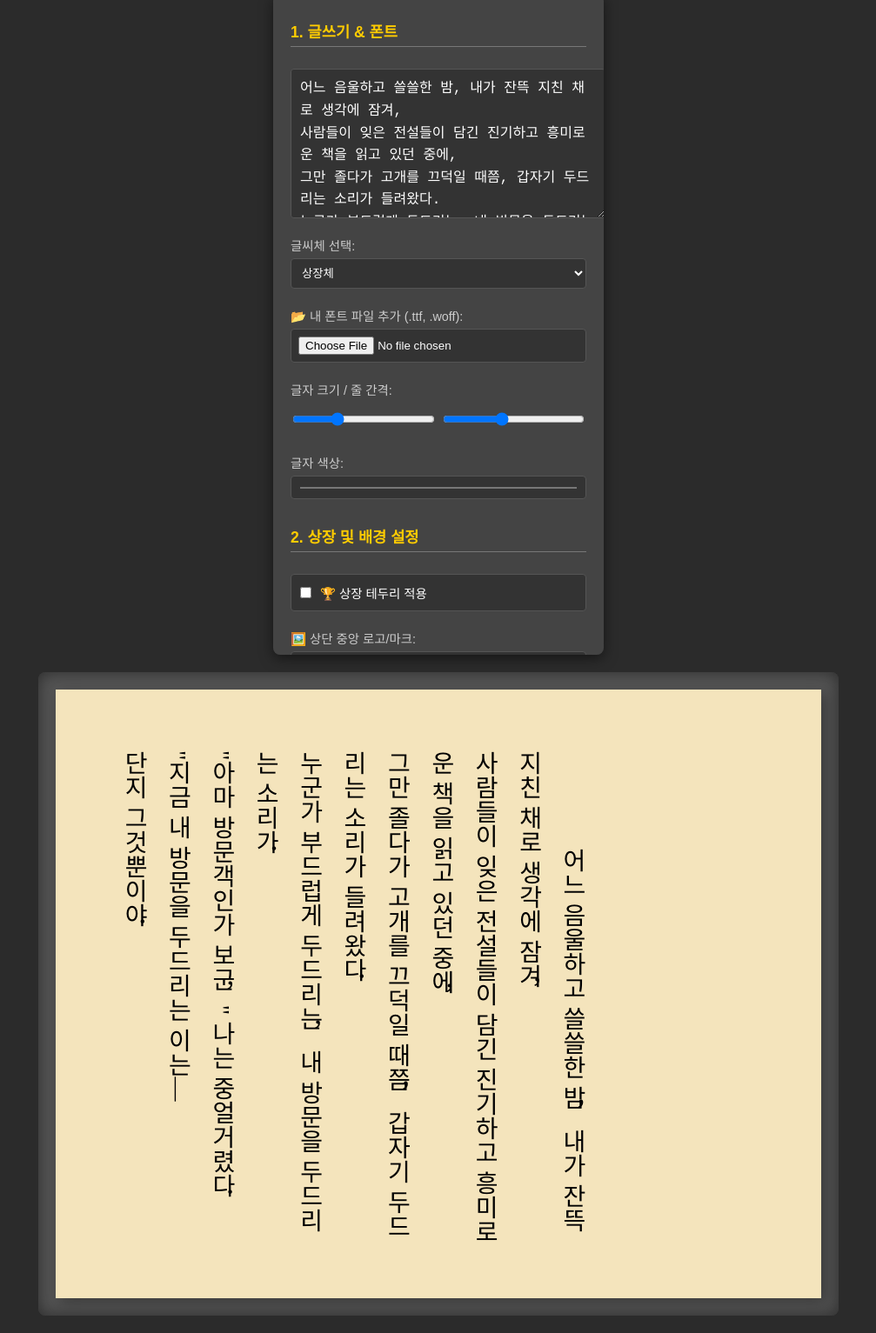
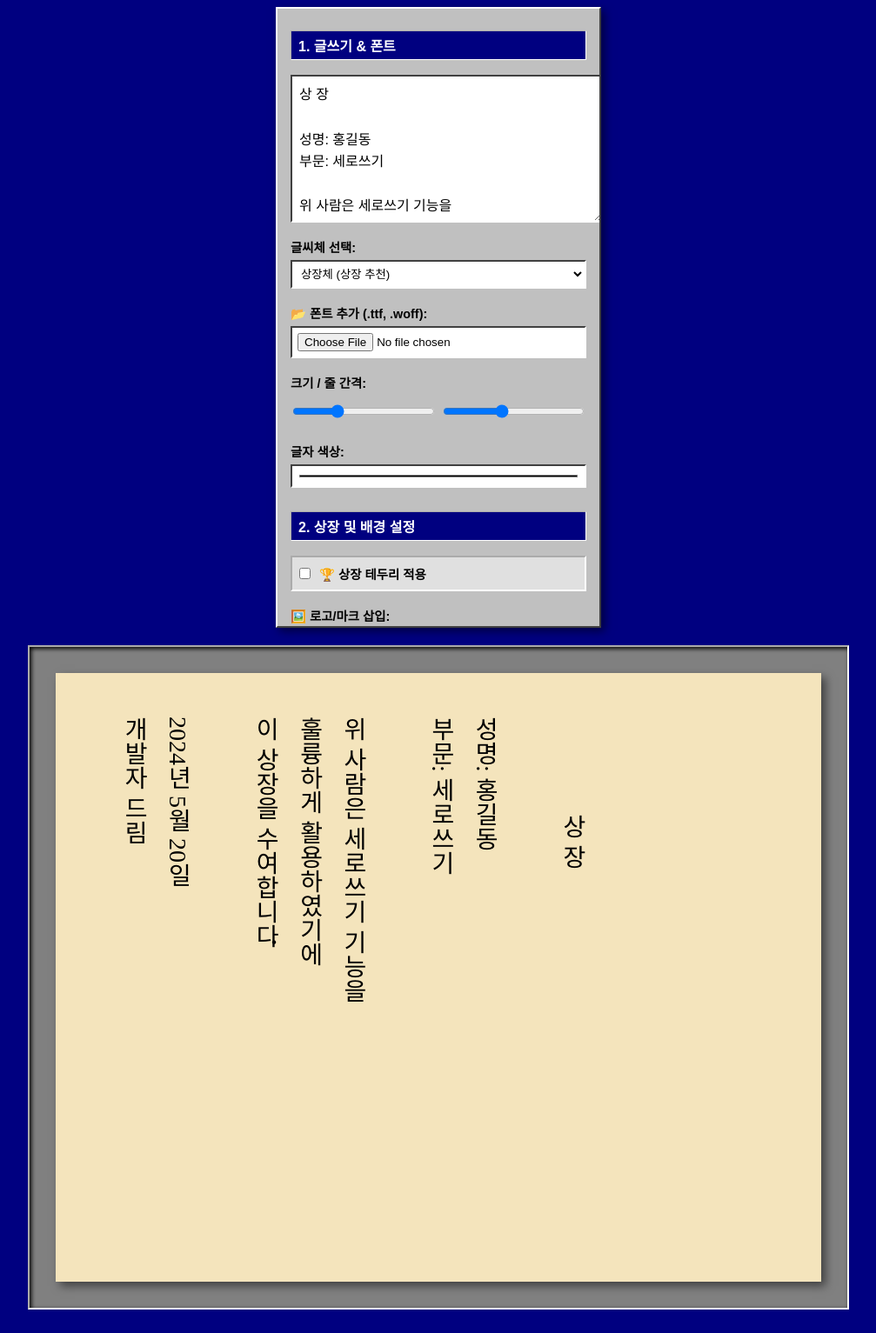
Before and after one commit to Hosain1291/serodoc, a plain HTML site: page index.html in a window 1280 px wide. Shown: the part 114-1647 px from the top of the page at 87% size, without its empty margins (136-1143 px from the left). Drawn offline with nearby package versions, Linux system fonts and the light colour scheme; a web font is replaced by a local one.

```diff
--- a/index.html
+++ b/index.html
@@ -16,11 +16,11 @@
         @font-face { font-family: 'Jalnan'; src: url('Jalnan-Regular.woff') format('woff'); }
         @font-face { font-family: 'Solmoe'; src: url('SolmoeKimDaeGeonhan-Medium.woff') format('woff'); }
 
-        /* UI 스타일 */
+        /* UI 스타일 - 레트로 DOS/Windows 95 스타일 */
         body {
-            background-color: #2b2b2b;
-            color: #eee;
-            font-family: 'Malgun Gothic', sans-serif;
+            background-color: #000080; /* 고전적인 파란 배경 */
+            color: #fff;
+            font-family: 'Gulim', 'Malgun Gothic', sans-serif;
             display: flex;
             flex-direction: column;
             align-items: center;
@@ -28,7 +28,18 @@
             margin: 0;
         }
 
-        h1 { margin-bottom: 20px; text-shadow: 2px 2px 4px #000; }
+        h1 {
+            margin-bottom: 20px;
+            text-shadow: 2px 2px #000;
+            font-family: 'Gulim', monospace;
+            background-color: #c0c0c0;
+            color: #000;
+            padding: 5px 20px;
+            border: 2px solid #fff;
+            border-right-color: #404040;
+            border-bottom-color: #404040;
+            box-shadow: 2px 2px 0px #000;
+        }
 
         .container {
             display: flex;
@@ -39,54 +50,69 @@
             width: 100%;
         }
 
-        /* 컨트롤 패널 */
+        /* 컨트롤 패널 - 회색 윈도우 스타일 */
         .controls {
-            background: #444;
-            padding: 20px;
-            border-radius: 8px;
-            color: #fff;
+            background: #c0c0c0;
+            padding: 15px;
+            border: 2px solid #fff;
+            border-right-color: #404040;
+            border-bottom-color: #404040;
+            color: #000;
             width: 340px;
             display: flex;
             flex-direction: column;
-            gap: 15px;
-            box-shadow: 0 4px 15px rgba(0,0,0,0.5);
-            max-height: 90vh;
+            gap: 12px;
+            box-shadow: 4px 4px 10px rgba(0,0,0,0.5);
+            max-height: 85vh;
             overflow-y: auto;
         }
 
+        /* 스크롤바 스타일 */
+        .controls::-webkit-scrollbar { width: 10px; background: #c0c0c0; }
+        .controls::-webkit-scrollbar-thumb { background: #808080; border: 1px solid #c0c0c0; }
+
         .section-title {
-            font-size: 1.1em;
+            font-size: 1em;
             font-weight: bold;
-            border-bottom: 1px solid #777;
-            padding-bottom: 5px;
-            margin-bottom: 10px;
+            background-color: #000080;
+            color: #fff;
+            padding: 4px 8px;
+            margin-bottom: 5px;
             margin-top: 10px;
-            color: #ffcc00;
+            border: 1px inset #fff;
         }
 
         .control-group { display: flex; flex-direction: column; gap: 5px; margin-bottom: 5px; }
-        label { font-size: 0.9em; color: #ccc; }
+        label { font-size: 0.9em; color: #000; font-weight: bold; }
 
-        /* 입력창(textarea) 스타일 */
+        /* 입력창(textarea) 스타일 - 인셋 효과 */
         textarea {
             width: 100%;
             height: 150px;
-            padding: 10px;
-            background: #333;
-            color: #fff;
-            border: 1px solid #555;
-            border-radius: 4px;
+            padding: 8px;
+            background: #fff;
+            color: #000;
+            border: 2px solid #404040;
+            border-right-color: #fff;
+            border-bottom-color: #fff;
+            border-radius: 0;
             resize: vertical;
             font-size: 16px;
             line-height: 1.6;
             writing-mode: horizontal-tb !important;
             text-orientation: mixed !important;
+            font-family: 'Gulim', sans-serif;
         }
 
         input[type="text"], select, input[type="file"], input[type="range"], input[type="color"] {
-            width: 100%; padding: 8px;
-            background: #333; color: #fff; border: 1px solid #555;
-            border-radius: 4px; box-sizing: border-box;
+            width: 100%; padding: 6px;
+            background: #fff; color: #000;
+            border: 2px solid #404040;
+            border-right-color: #fff;
+            border-bottom-color: #fff;
+            border-radius: 0;
+            box-sizing: border-box;
+            font-family: 'Gulim', sans-serif;
         }
 
         /* 체크박스 스타일 */
@@ -94,10 +120,9 @@
             display: flex;
             align-items: center;
             gap: 10px;
-            background: #333;
-            padding: 10px;
-            border-radius: 4px;
-            border: 1px solid #555;
+            background: #e0e0e0;
+            padding: 8px;
+            border: 2px inset #fff;
         }
         .checkbox-group input[type="checkbox"] {
             width: auto;
@@ -107,32 +132,48 @@
         .checkbox-group label {
             margin: 0;
             cursor: pointer;
-            color: #fff;
+            color: #000;
+            font-weight: bold;
         }
 
+        /* 레트로 버튼 스타일 */
         button {
-            background: #5a5a5a; color: white; border: none;
-            padding: 10px; border-radius: 4px; cursor: pointer;
-            font-weight: bold; transition: background 0.2s; margin-top: 5px;
+            background: #c0c0c0;
+            color: #000;
+            border: 2px solid #fff;
+            border-right-color: #404040;
+            border-bottom-color: #404040;
+            padding: 8px 12px;
+            border-radius: 0;
+            cursor: pointer;
+            font-weight: bold;
+            font-family: 'Gulim', sans-serif;
+            margin-top: 5px;
         }
-        button:hover { background: #777; }
-        button.primary { background: #007bff; }
-        button.primary:hover { background: #0056b3; }
-        button.danger { background: #dc3545; }
-        button.warning { background: #ffc107; color: #333; }
-        button.success { background: #28a745; }
+        button:active {
+            border: 2px solid #404040;
+            border-right-color: #fff;
+            border-bottom-color: #fff;
+            transform: translate(1px, 1px);
+        }
+        button:hover { background: #d0d0d0; }
 
-        /* 미리보기 영역 */
+        button.primary { color: #000080; }
+        button.danger { color: #800000; }
+        button.warning { color: #804000; }
+        button.success { color: #004000; }
+
+        /* 미리보기 영역 - 작업 공간 느낌 */
         .preview-wrapper {
-            background: #555;
-            padding: 20px;
-            border-radius: 8px;
+            background: #808080;
+            padding: 30px;
+            border: 2px inset #fff;
             overflow-x: auto;
             max-width: calc(100vw - 400px);
             min-width: 500px;
             display: flex;
             direction: rtl;
-            box-shadow: inset 0 0 20px rgba(0,0,0,0.5);
+            box-shadow: inset 2px 2px 5px #000;
         }
 
         /* 종이 스타일 */
@@ -140,7 +181,7 @@
             position: relative;
             writing-mode: vertical-rl;
             text-orientation: mixed;
-            direction: ltr; /* 글자 뒤집힘 방지 */
+            direction: ltr;
             text-align: left;
 
             height: 700px;
@@ -150,15 +191,15 @@
             background-color: #f4e4bc;
             color: #000;
 
-            /* [수정] 기본 여백 (로고 없을 때) */
-            padding: 70px 60px 60px 60px;
+            /* 기본 여백 */
+            padding: 50px 60px 60px 60px;
             box-sizing: border-box;
 
             font-family: 'Solmoe', 'Gungsuh', 'Batang', serif;
             font-size: 28px;
             line-height: 1.8;
 
-            box-shadow: 5px 5px 15px rgba(0,0,0,0.3);
+            box-shadow: 5px 5px 10px rgba(0,0,0,0.5);
             white-space: pre-wrap;
             word-break: break-all;
             overflow-wrap: break-word;
@@ -166,21 +207,19 @@
             transition: padding 0.3s ease, border 0.3s;
         }
 
-        /* [추가] 로고가 있을 때 적용되는 클래스 */
         #paper.has-logo {
-            padding-top: 170px; /* 로고 높이(약 100px) + 여백 확보 */
+            padding-top: 140px;
         }
 
         /* 상장 테두리 스타일 */
         #paper.certificate-mode {
-            border: 10px double #daa520; /* 금색 이중 테두리 */
+            border: 10px double #daa520;
             outline: 2px solid #daa520;
-            outline-offset: -20px; /* 안쪽 라인 */
+            outline-offset: -20px;
         }
 
         #paper p { margin: 0; white-space: pre-wrap; }
 
-        /* 문장 부호(점) 위치 보정 스타일 */
         .punct {
             display: inline-block;
             position: relative;
@@ -188,10 +227,9 @@
             margin-bottom: -0.45em;
         }
 
-        /* 상단 중앙 로고 스타일 */
         #topLogo {
             position: absolute;
-            top: 25px; /* 테두리 안쪽 적당한 위치 */
+            top: 25px;
             left: 50%;
             transform: translateX(-50%);
             max-width: 100px;
@@ -219,10 +257,7 @@
             direction: ltr;
         }
 
-        /* [수정] 이미지 도장: 그림자 제거 */
-        .stamp.image {
-            box-shadow: none;
-        }
+        .stamp.image { box-shadow: none; }
 
         .stamp.square {
             border-style: solid;
@@ -250,9 +285,9 @@
             position: absolute;
             top: -10px;
             right: -10px;
-            background: red;
+            background: #800000;
             color: white;
-            border-radius: 50%;
+            border-radius: 0;
             width: 20px;
             height: 20px;
             text-align: center;
@@ -262,6 +297,7 @@
             display: none;
             border: 1px solid white;
             z-index: 100;
+            box-shadow: 1px 1px 2px #000;
         }
         .stamp:hover .delete-btn { display: block; }
 
@@ -272,7 +308,7 @@
 </head>
 <body>
 
-    <h1>세로쓰기 서찰 생성기 (상장/완전판)</h1>
+    <h1>세로쓰기 문서 편집기 v3.0</h1>
 
     <div class="container">
         <!-- 설정 패널 -->
@@ -281,20 +317,25 @@
             <div class="section-title">1. 글쓰기 & 폰트</div>
             <div class="control-group">
                 <textarea id="textInput" placeholder="이곳에 내용을 입력하세요. 오른쪽 종이에 세로로 나타납니다.">
-어느 음울하고 쓸쓸한 밤, 내가 잔뜩 지친 채로 생각에 잠겨,
-사람들이 잊은 전설들이 담긴 진기하고 흥미로운 책을 읽고 있던 중에,
-그만 졸다가 고개를 끄덕일 때쯤, 갑자기 두드리는 소리가 들려왔다.
-누군가 부드럽게 두드리는, 내 방문을 두드리는 소리가.
-"아마 방문객인가 보군," 나는 중얼거렸다. "지금 내 방문을 두드리는 이는—
-단지 그것뿐이야.</textarea>
+상 장
+
+성명: 홍길동
+부문: 세로쓰기
+
+위 사람은 세로쓰기 기능을
+훌륭하게 활용하였기에
+이 상장을 수여합니다.
+
+2024년 5월 20일
+개발자 드림</textarea>
             </div>
 
             <div class="control-group">
                 <label>글씨체 선택:</label>
                 <select id="fontSelect">
-                    <option value="'Sangjang', serif">상장체</option>
+                    <option value="'Sangjang', serif">상장체 (상장 추천)</option>
                     <option value="'Solmoe', 'Gungsuh', serif">솔뫼 김대건</option>
-                    <option value="'Jinin', 'Gungsuh', serif">지닌체</option>
+                    <option value="'Jinin', 'Gungsuh', serif">지닌체 (붓글씨)</option>
                     <option value="'Dobong', sans-serif">도봉옛길</option>
                     <option value="'Gaehangro', sans-serif">개항로</option>
                     <option value="'Jalnan', sans-serif">잘난체</option>
@@ -302,12 +343,12 @@
             </div>
 
             <div class="control-group">
-                <label>📂 내 폰트 파일 추가 (.ttf, .woff):</label>
+                <label>📂 폰트 추가 (.ttf, .woff):</label>
                 <input type="file" id="customFontFile" accept=".ttf, .otf, .woff, .woff2">
             </div>
 
             <div class="control-group">
-                <label>글자 크기 / 줄 간격:</label>
+                <label>크기 / 줄 간격:</label>
                 <div style="display:flex; gap:5px;">
                     <input type="range" id="fontSize" min="16" max="60" value="28" style="flex:1">
                     <input type="range" id="lineHeight" min="10" max="30" value="18" style="flex:1">
@@ -328,7 +369,7 @@
             </div>
 
             <div class="control-group">
-                <label>🖼️ 상단 중앙 로고/마크:</label>
+                <label>🖼️ 로고/마크 삽입:</label>
                 <input type="file" id="logoImageFile" accept="image/*">
             </div>
 
@@ -338,16 +379,16 @@
             </div>
 
             <div class="control-group">
-                <label>종이 높이 (문서 길이):</label>
+                <label>문서 길이:</label>
                 <input type="range" id="paperHeight" min="400" max="1500" value="700">
             </div>
 
             <div class="checkbox-group">
                 <input type="checkbox" id="autoHeightCheck">
-                <label for="autoHeightCheck">세로 길이 자동 확장</label>
+                <label for="autoHeightCheck">길이 자동 확장</label>
             </div>
 
-            <div class="section-title">3. 도장(낙관) 찍기</div>
+            <div class="section-title">3. 도장(낙관)</div>
             <div class="control-group">
                 <label>도장 종류:</label>
                 <select id="stampType">
@@ -358,32 +399,32 @@
             </div>
 
             <div id="textStampInput" class="control-group">
-                <label>이름 (2~4글자 추천):</label>
+                <label>이름 (2~4글자):</label>
                 <input type="text" id="stampText" value="홍길동인" maxlength="6">
                 <label>도장 색상:</label>
                 <input type="color" id="stampColor" value="#cc0000">
             </div>
 
             <div id="imageStampInput" class="control-group" style="display:none;">
-                <label>도장 이미지 파일:</label>
+                <label>도장 이미지:</label>
                 <input type="file" id="stampImageFile" accept="image/*">
             </div>
 
-            <button onclick="addStamp()" style="background:#8b4513;">🧧 도장 찍기 (생성)</button>
+            <button onclick="addStamp()" style="background:#c0c0c0;">[ 도장 찍기 ]</button>
 
             <div style="display: flex; gap: 5px; margin-top: 5px;">
-                <button onclick="alignStamp('center')" class="success" style="flex:1;">◎ 중앙 정렬</button>
-                <button onclick="alignStamp('bottom')" class="success" style="flex:1;">↓ 하단 정렬</button>
+                <button onclick="alignStamp('center')" class="success" style="flex:1;">중앙 정렬</button>
+                <button onclick="alignStamp('bottom')" class="success" style="flex:1;">하단 정렬</button>
             </div>
 
             <div style="display: flex; gap: 5px; margin-top: 5px;">
-                <button id="undoStampBtn" class="warning" style="flex:1;">↩️ 방금 취소</button>
-                <button id="clearStampsBtn" class="danger" style="flex:1;">🗑️ 모두 삭제</button>
+                <button id="undoStampBtn" class="warning" style="flex:1;">실행 취소</button>
+                <button id="clearStampsBtn" class="danger" style="flex:1;">전체 삭제</button>
             </div>
 
 
             <div class="section-title">4. 저장</div>
-            <button id="saveBtn" class="primary">📸 전체 이미지(PNG) 저장</button>
+            <button id="saveBtn" class="primary">💾 이미지(PNG) 저장</button>
         </div>
 
         <!-- 결과물 미리보기 -->
@@ -534,7 +575,12 @@
         function addStamp() {
             const type = stampType.value;
             const div = document.createElement('div');
-            div.className = `stamp ${type}`;
+            // 이미지 타입인 경우 클래스 추가
+            if (type === 'image') {
+                div.className = `stamp ${type}`; // .stamp.image 가 됨
+            } else {
+                div.className = `stamp ${type}`;
+            }
             div.setAttribute('tabindex', '0'); // 포커스 가능하게 설정
 
             const delBtn = document.createElement('div');
@@ -705,7 +751,7 @@
             htmlToImage.toPng(paper)
                 .then(function (dataUrl) {
                     var link = document.createElement('a');
-                    link.download = '나만의_서찰_상장.png';
+                    link.download = '문서.png';
                     link.href = dataUrl;
                     link.click();
                     delBtns.forEach(b => b.style.display = '');
@@ -720,5 +766,4 @@
         updateText();
     </script>
 </body>
-
 </html>
```
